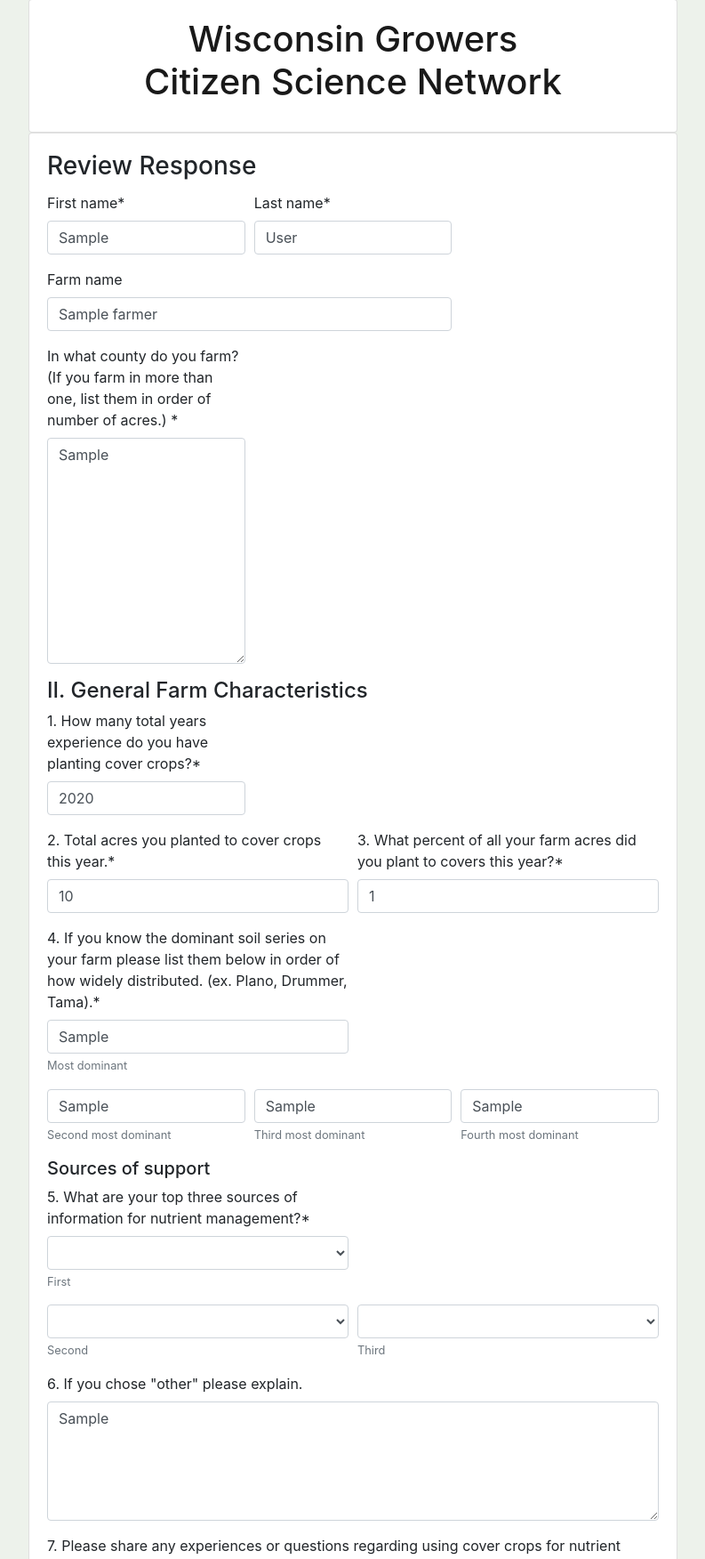
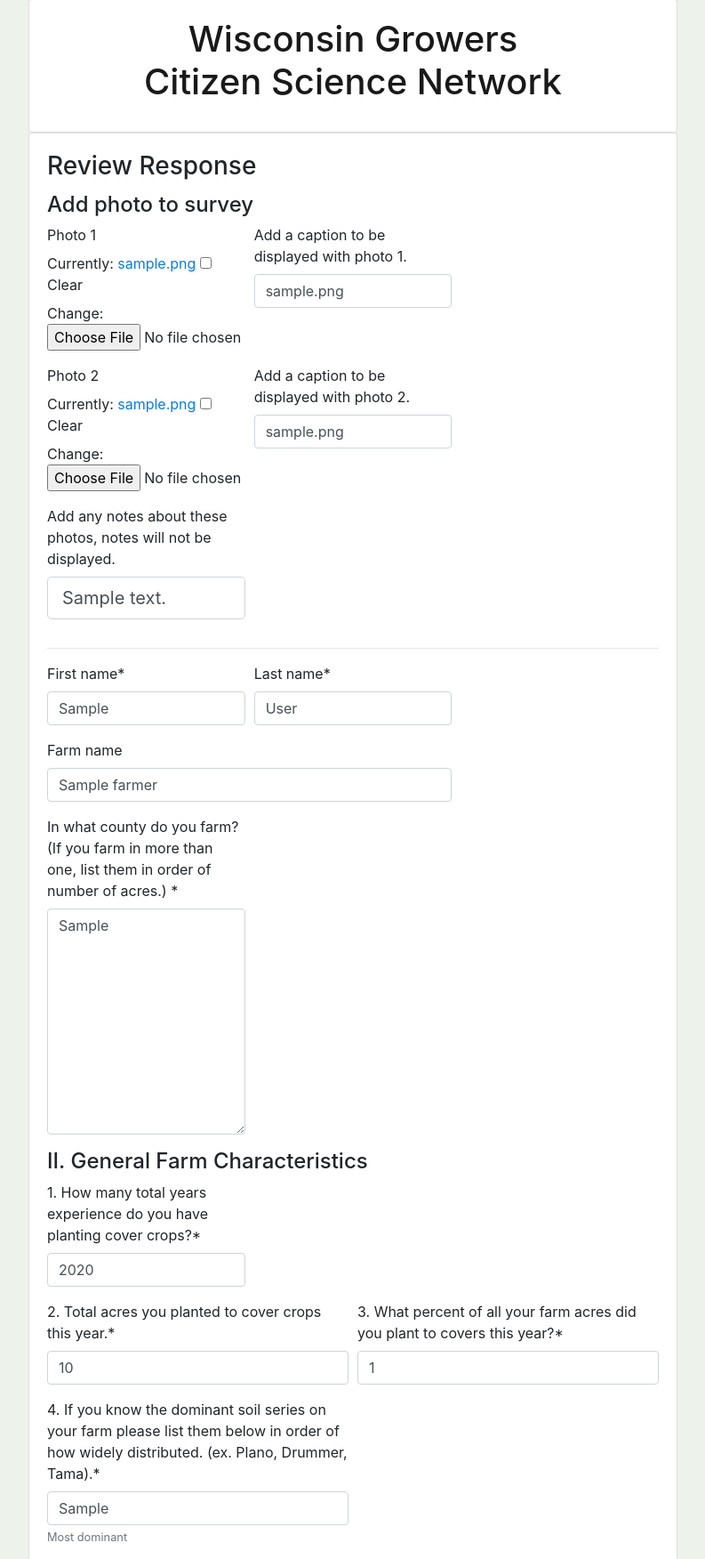
Before and after one commit to Dave-Evans/exploring_soils, a Django app: page /update_response/1 in a window 1280 px wide. Shown: the part 323-2075 px from the top of the page at 89% size, without its empty margins (243-1036 px from the left). Run offline with Django 3.2, Linux system fonts and the light colour scheme; a user stored in the database is signed in; tables that the repository leaves empty hold one stand-in row (values such as "Sample post"); parts of the project's set-up code (start-up, migrations or seed data) failed here and were passed over; some libraries are stand-ins or nearby versions; some web fonts are replaced.

Commit message:
successfully implemented photo upload capability

```diff
--- a/wisccc/forms.py
+++ b/wisccc/forms.py
@@ -1,6 +1,6 @@
 from django import forms
 from django.contrib.gis import forms as geo_forms
-from wisccc.models import Survey, Farmer
+from wisccc.models import Survey, Farmer, SurveyPhoto
 from wisccc.models import (
     CashCropChoices,
     CoverCropChoices,
@@ -1290,3 +1290,36 @@ class FullSurveyForm(forms.ModelForm):
             "confirmed_accurate",
             "notes_admin",
         )
+
+
+class SurveyPhotoForm(forms.ModelForm):
+
+    image_1 = forms.FileField(label="Photo 1", required=False)
+    caption_photo_1 = forms.CharField(
+        label="Add a caption to be displayed with photo 1.",
+        required=False,
+        max_length=50,
+        initial="",
+    )
+    image_2 = forms.FileField(label="Photo 2", required=False)
+    caption_photo_2 = forms.CharField(
+        label="Add a caption to be displayed with photo 2.",
+        required=False,
+        max_length=50,
+        initial="",
+    )
+
+    notes = forms.CharField(
+        label="Add any notes about these photos, notes will not be displayed.",
+        widget=forms.TextInput(
+            attrs={
+                "type": "text",
+                "class": "form-control form-control-lg",
+            },
+        ),
+        required=False,
+    )
+
+    class Meta:
+        model = SurveyPhoto
+        fields = ["image_1", "caption_photo_1", "image_2", "caption_photo_2", "notes"]
--- a/wisccc/models.py
+++ b/wisccc/models.py
@@ -2,6 +2,7 @@ from django.db import models
 from django.contrib.auth.models import User
 from django.contrib.gis.db import models as geo_models
 from .derive_species_class import derive_species_class
+from exploring_soils.storage_backends import WiscCCPhotoStorage
 
 
 class Farmer(models.Model):
@@ -807,3 +808,18 @@ class Survey(models.Model):
     # )
     class Meta:
         permissions = (("survery_manager", "Survey Manager"),)
+
+
+class SurveyPhoto(models.Model):
+
+    survey_response = models.ForeignKey(Survey, on_delete=models.CASCADE, null=True)
+    uploaded_time = models.DateTimeField(auto_now_add=True)
+    image_1 = models.ImageField(storage=WiscCCPhotoStorage(), null=True)
+    caption_photo_1 = models.CharField(
+        max_length=50, verbose_name="Caption about photo 1", null=True
+    )
+    image_2 = models.ImageField(storage=WiscCCPhotoStorage(), null=True)
+    caption_photo_2 = models.CharField(
+        max_length=50, verbose_name="Caption about photo 2", null=True
+    )
+    notes = models.TextField(verbose_name="Notes about photo", null=True)
--- /dev/null
+++ b/wisccc/templates/wisccc/includes/form_photo.html
@@ -0,0 +1,25 @@
+{% load crispy_forms_tags %}
+<h4>Add photo to survey</h4>
+<div class="form-row">
+    <div class="form-group col-md-4 mb-0">
+        {{ survey_photo_form.image_1|as_crispy_field }}
+    </div>
+    <div class="form-group col-md-4 mb-0">
+        {{ survey_photo_form.caption_photo_1|as_crispy_field }}
+    </div>
+</div>
+<div class="form-row">
+    <div class="form-group col-md-4 mb-0">
+        {{ survey_photo_form.image_2|as_crispy_field }}
+    </div>
+    <div class="form-group col-md-4 mb-0">
+        {{ survey_photo_form.caption_photo_2|as_crispy_field }}
+    </div>
+</div>
+<div class="form-row">
+    <div class="form-group col-md-4 mb-0">
+        {{ survey_photo_form.notes|as_crispy_field }}
+    </div>
+</div>
+<hr>
+{{ survey_photo_form.errors }}
--- a/wisccc/templates/wisccc/survey_review.html
+++ b/wisccc/templates/wisccc/survey_review.html
@@ -20,6 +20,8 @@
 <form method="post" enctype="multipart/form-data">
   {% csrf_token %}
 
+  {% include 'wisccc/includes/form_photo.html' %}
+
   {% include 'wisccc/includes/form_farmer.html' %}
 
   {% include 'wisccc/includes/full_form.html' %}
--- a/wisccc/urls.py
+++ b/wisccc/urls.py
@@ -20,9 +20,12 @@ urlpatterns = [
         wisccc_views.wisc_cc_manager_home,
         name="wisc_cc_manager_home",
     ),
+    path("upload_photo/<id>", wisccc_views.upload_photo, name="upload_photo"),
     path("update_response/<id>", wisccc_views.update_response, name="update_response"),
     path("delete_response/<id>", wisccc_views.delete_response, name="delete_response"),
     re_path(r"^response_table$", wisccc_views.response_table, name="response_table"),
+    # path("create_photo/<id>", wisccc_views.update_response, name="create_photo"),
+    # path("update_photo/<id>", wisccc_views.update_response, name="update_photo"),
     # re_path(
     #     r"^wisccc_download_data/<int:opt>$",
     #     wisccc_views.wisccc_download_data,
--- a/wisccc/views.py
+++ b/wisccc/views.py
@@ -26,8 +26,9 @@ from wisccc.forms import (
     SurveyForm3,
     FarmerForm,
     FullSurveyForm,
+    SurveyPhotoForm,
 )
-from wisccc.models import Survey, Farmer
+from wisccc.models import Survey, Farmer, SurveyPhoto
 from wisccc.derive_species_class import pull_all_years_together
 import pandas as pd
 
@@ -607,25 +608,71 @@ def update_response(request, id):
     # field names as keys
     context = {}
 
-    # fetch the object related to passed id
+    # fetch the survey object related to passed id
     obj = get_object_or_404(Survey, id=id)
 
+    # Get farmer associated with user id of survey response
     farmer = Farmer.objects.filter(user_id=obj.user_id).first()
 
     # pass the object as instance in form
     form = FullSurveyForm(request.POST or None, instance=obj)
 
+    # Get any uploaded photos for this survey response
+    # dummy for now!!
+    survey_photo = SurveyPhoto.objects.filter(survey_response=id).first()
+
     farmer_form = FarmerForm(request.POST or None, instance=farmer)
+
+    survey_photo_form = SurveyPhotoForm(request.POST or None, instance=survey_photo)
     # save the data from the form and
     # redirect to detail_view
-    if form.is_valid() and farmer_form.is_valid():
+
+    if form.is_valid() and farmer_form.is_valid() and survey_photo_form.is_valid():
+
         form.save()
         # Here verify county
         # Here calc gdu?
         farmer_form.save()
+
+        new_survey_photo = survey_photo_form.save()
+        new_survey_photo.survey_response_id = id
+        if "image_1" in request.FILES.keys():
+            new_survey_photo.image_1 = request.FILES["image_1"]
+        if "image_2" in request.FILES.keys():
+            new_survey_photo.image_2 = request.FILES["image_2"]
+
+        new_survey_photo.save()
+
         return redirect("response_table")
     # add form dictionary to context
     context["form"] = form
     context["farmer_form"] = farmer_form
+    context["survey_photo_form"] = survey_photo_form
 
     return render(request, "wisccc/survey_review.html", context)
+
+
+@permission_required("wisccc.survery_manager", raise_exception=True)
+def upload_photo(request, id):
+    """For uploading photos for survey response"""
+    ###############################################
+    # GRAB current record!
+    ###############################################
+    if request.method == "POST":
+        form_photo = SurveyPhotoForm(request.POST, request.FILES)
+        if form_photo.is_valid():
+            new_photo = form_photo.save()
+            new_photo.save()
+
+            return redirect("kanopy_thanks")
+    else:
+        form_photo = SurveyPhotoForm()
+
+    template = "wisccc/photo_upload.html"
+    return render(
+        request,
+        template,
+        {
+            "form": form_photo,
+        },
+    )
```
Also changed, not shown: exploring_soils/storage_backends.py (+10 -1 lines).
